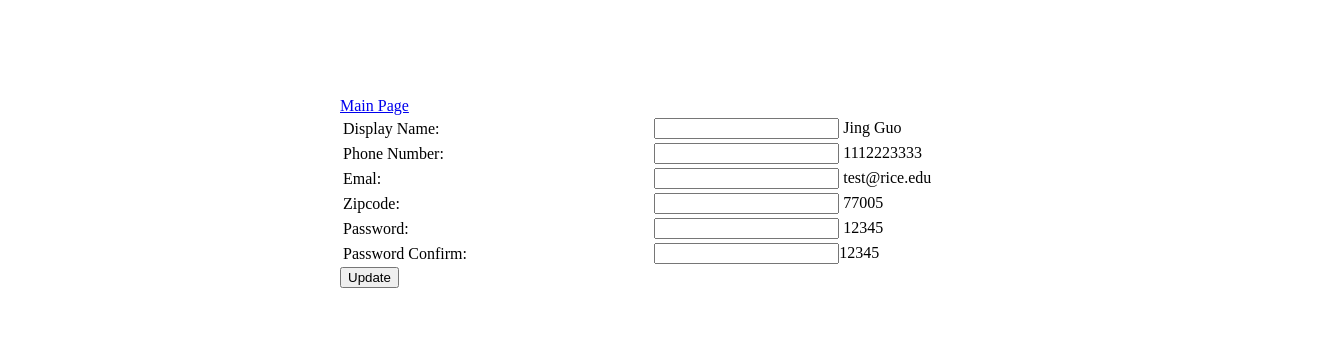
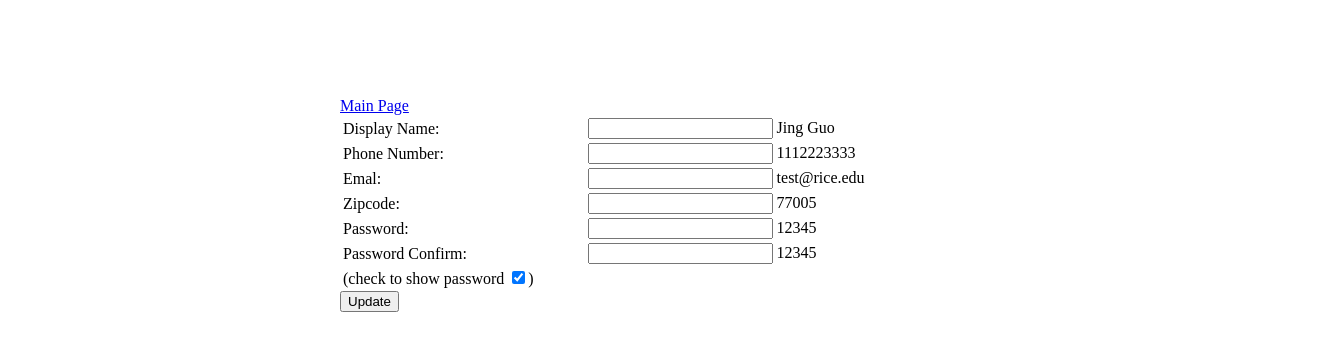
Before and after one commit to SogaJJ/comp531, a plain HTML site: page hw2/profile.html in a window 1280 px wide. Shown: the part 61-412 px from the top of the page, 1340 px wide, since content can reach past the window. Drawn offline with Linux system fonts and the light colour scheme.

Commit message:
add checkbox in hw2 to hide password

```diff
--- a/hw2/profile.html
+++ b/hw2/profile.html
@@ -35,13 +35,17 @@
 			</tr>
 
 			<tr>
-				<td>Password: </td>
-				<td><input type="password" id="pass1Field"> <span id="pass1">12345</span></td>
+				<td>Password:  </td>
+				<td><input type="password" id="pass1Field">  <span id="pass1">12345</span> </td>
 			</tr>
 
 			<tr>
 				<td>Password Confirm: </td>
-				<td><input type="password" id="pass2Field"><span id="pass2">12345</span></td>
+				<td><input type="password" id="pass2Field"> <span id="pass2">12345</span></td>
+			</tr>
+			<tr>
+				<td>(check to show password <input type="checkbox" value="show password" id="checkboxPass1" onchange="hidePass(this)" checked>)</td>
+
 			</tr>
 
 		</table>
--- a/hw2/profile.js
+++ b/hw2/profile.js
@@ -3,6 +3,18 @@ var phone
 var email
 var zipcode
 var displayName
+
+function hidePass(checkbox) {
+    console.log("hidePass() is called" + ". id = " + checkbox.id)
+    if (checkbox.checked) {
+        document.getElementById("pass1").style.display = 'inline'
+        document.getElementById("pass2").style.display = 'inline'
+
+    } else {
+        document.getElementById("pass1").style.display = 'none'
+        document.getElementById("pass2").style.display = 'none'
+    }
+}
 
 function validateInfo() {
     var invalidMessage = ""
--- a/hw2/style.css
+++ b/hw2/style.css
@@ -16,13 +16,17 @@ img {
 	height: auto;
 }
 table {
-	width: 1000px;
+	width: 600px;
 	margin-left: auto;
 	margin-right: auto;
 }
-
+table.mainPageTable {
+	width: 1000px;
+}
 td.card {
 	width: 600px;
+	padding: 5px;
+	border: 2px solid black
 }
 .card span {
 	color: red;
@@ -34,7 +38,3 @@ td.card {
 	margin-right: auto;
 	margin-top: 100px;
 }
-td.card {
-	padding: 5px;
-	border: 2px solid black
-}
```
Also changed, not shown: hw2/main.html (+1 -1 lines), 1 other file.
